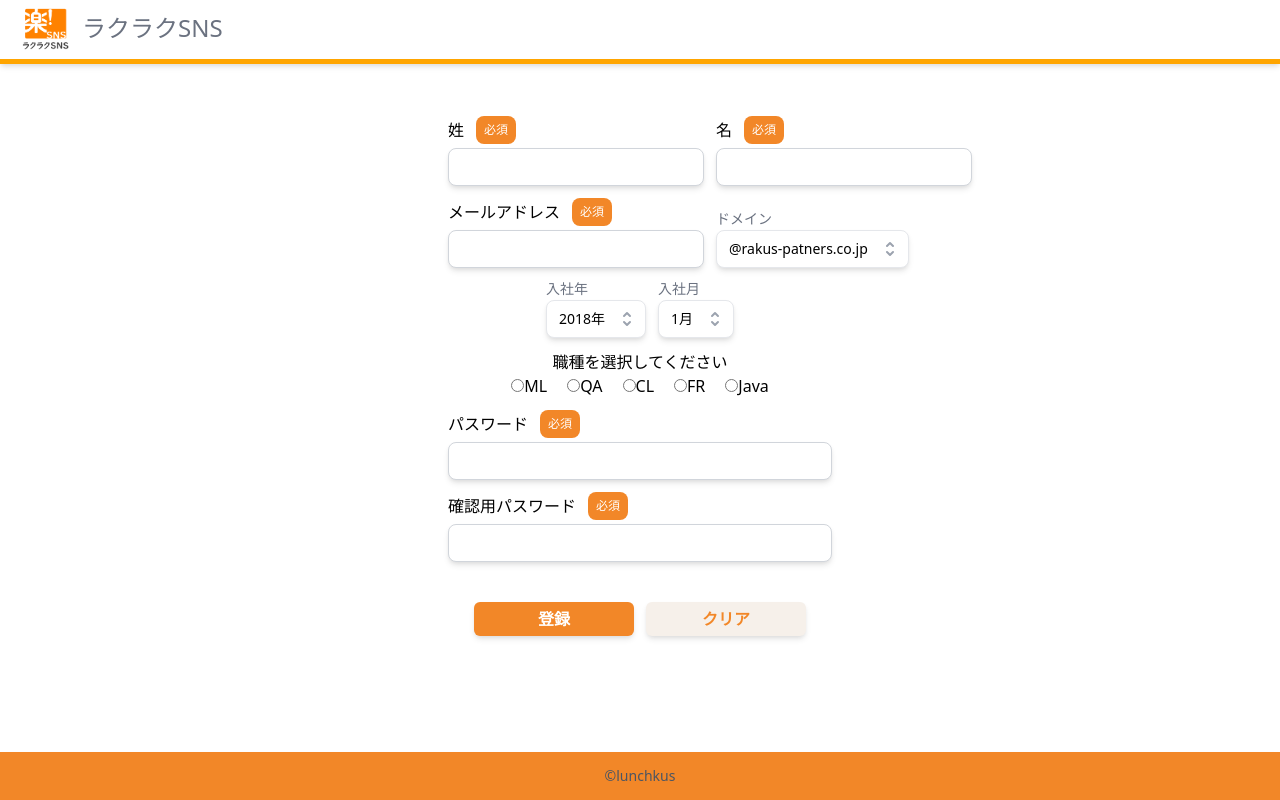
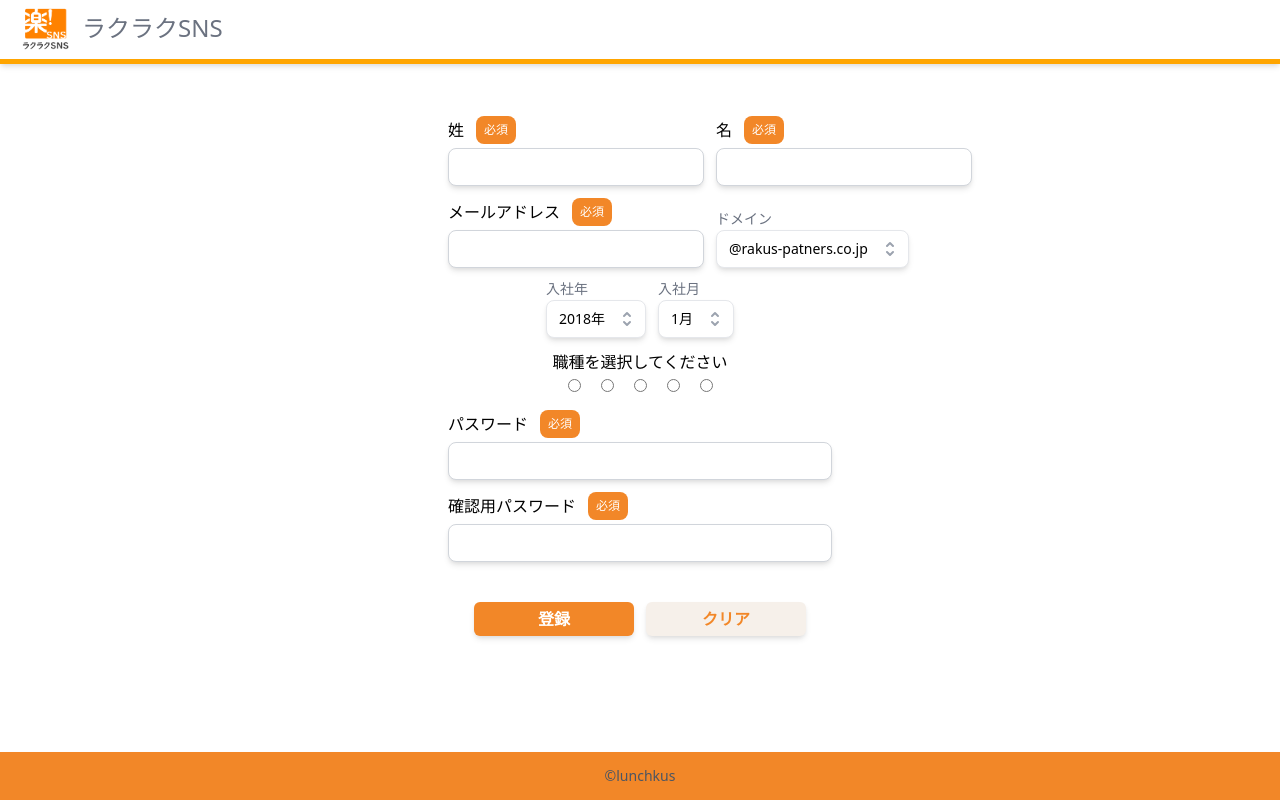
Before and after one commit to suzu1997/rakus-sns-app, a Next.js app: page /singup in a window 1280 px wide. Built offline with nearby package versions, Linux system fonts and the light colour scheme.

Commit message:
ラジオボタンコンポーネント修正

```diff
--- a/src/components/Radio.tsx
+++ b/src/components/Radio.tsx
@@ -1,15 +1,16 @@
 import { FC } from "react";
 
 export type Props = {
+  id: string;
   value: string;
 };
 
 export const Radio: FC<Props> = (props) => {
-  const { value } = props;
+  const { value, id } = props;
   return (
     <div>
-      <input type="radio" name="jobType" value={value} id={value} />
-      <label htmlFor={value}>{value}</label>
+      <input type="radio" name="sevice" value={value} id={id} />
+      <label htmlFor={id}>{id}</label>
     </div>
   );
 };
```
